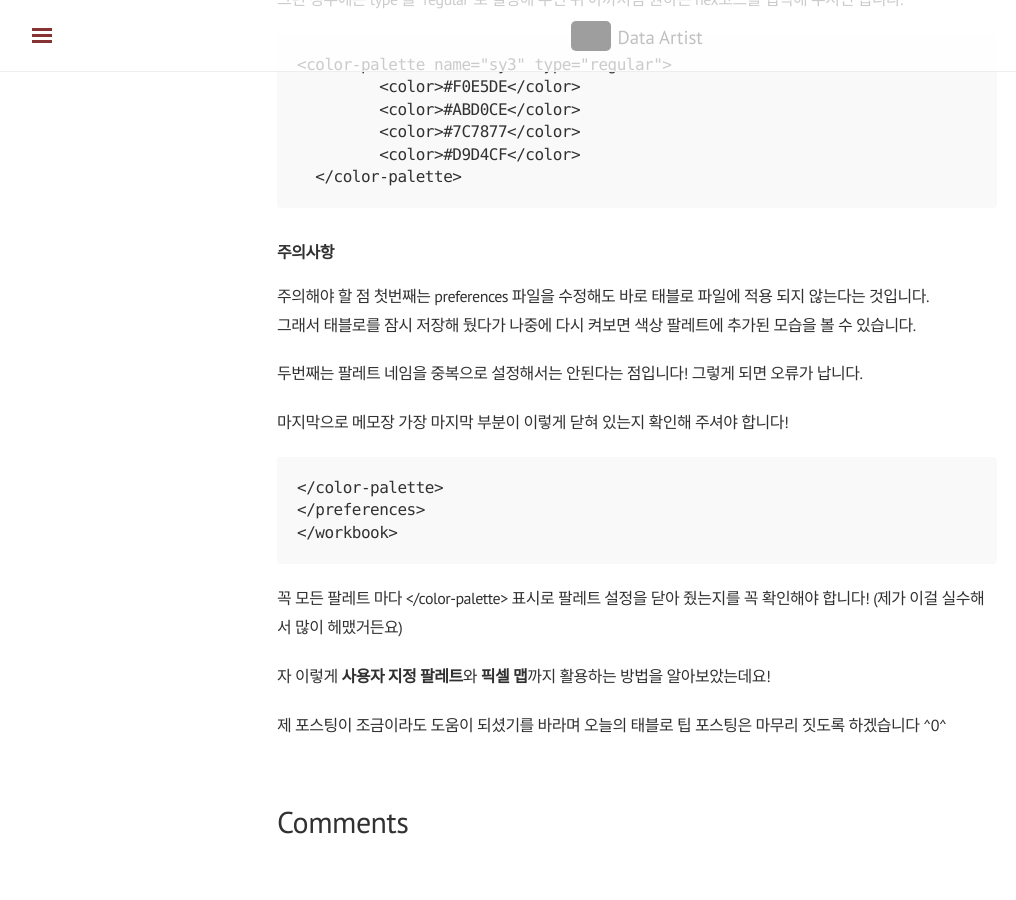
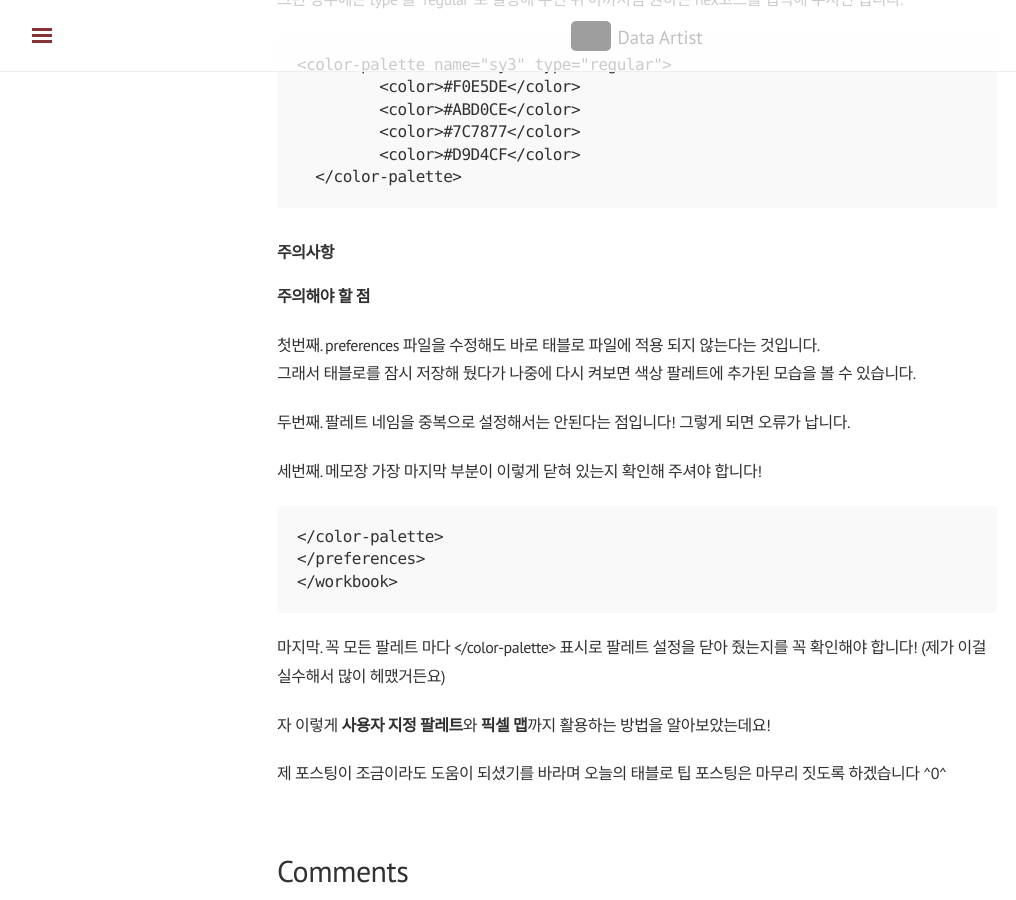
Before and after one commit to shanny924/shanny924.github.io, a Jekyll site: the page built from _posts/2020-03-14-tableau#2.md, in a window 1280 px wide and 900 px high, scrolled down 3188 px. Shown: the whole window, without its empty margins (3-1019 px from the left). Built offline with Jekyll 4.4.1, drawn with Linux system fonts in a browser that asks for light colours; nearby versions of some CDN libraries; comment, search, counter and statistics services are not loaded; before the commit the page ends 4039 px from its top, so only the background shows below that; grey boxes are pictures that could not be loaded.

Commit message:
Update 2020-03-14-tableau#2.md

````diff
--- a/_posts/2020-03-14-tableau#2.md
+++ b/_posts/2020-03-14-tableau#2.md
@@ -98,18 +98,20 @@ tag: [태블로 팁]
 
 #### 주의사항
 
-주의해야 할 점 첫번째는 preferences 파일을 수정해도 바로 태블로 파일에 적용 되지 않는다는 것입니다.
+**주의해야 할 점**
+
+첫번째. preferences 파일을 수정해도 바로 태블로 파일에 적용 되지 않는다는 것입니다.
 그래서 태블로를 잠시 저장해 뒀다가 나중에 다시 켜보면 색상 팔레트에 추가된 모습을 볼 수 있습니다.
 
-두번째는 팔레트 네임을 중복으로 설정해서는 안된다는 점입니다! 그렇게 되면 오류가 납니다.
+두번째. 팔레트 네임을 중복으로 설정해서는 안된다는 점입니다! 그렇게 되면 오류가 납니다.
 
-마지막으로 메모장 가장 마지막 부분이 이렇게 닫혀 있는지 확인해 주셔야 합니다!
+세번째. 메모장 가장 마지막 부분이 이렇게 닫혀 있는지 확인해 주셔야 합니다!
 ```
 </color-palette>
 </preferences>
 </workbook>
 ```
-꼭 모든 팔레트 마다  </color-palette> 표시로 팔레트 설정을 닫아 줬는지를 꼭 확인해야 합니다! (제가 이걸 실수해서 많이 헤맸거든요)
+마지막. 꼭 모든 팔레트 마다  </color-palette> 표시로 팔레트 설정을 닫아 줬는지를 꼭 확인해야 합니다! (제가 이걸 실수해서 많이 헤맸거든요)
 
 
 자 이렇게 **사용자 지정 팔레트**와 **픽셀 맵**까지 활용하는 방법을 알아보았는데요!
````
